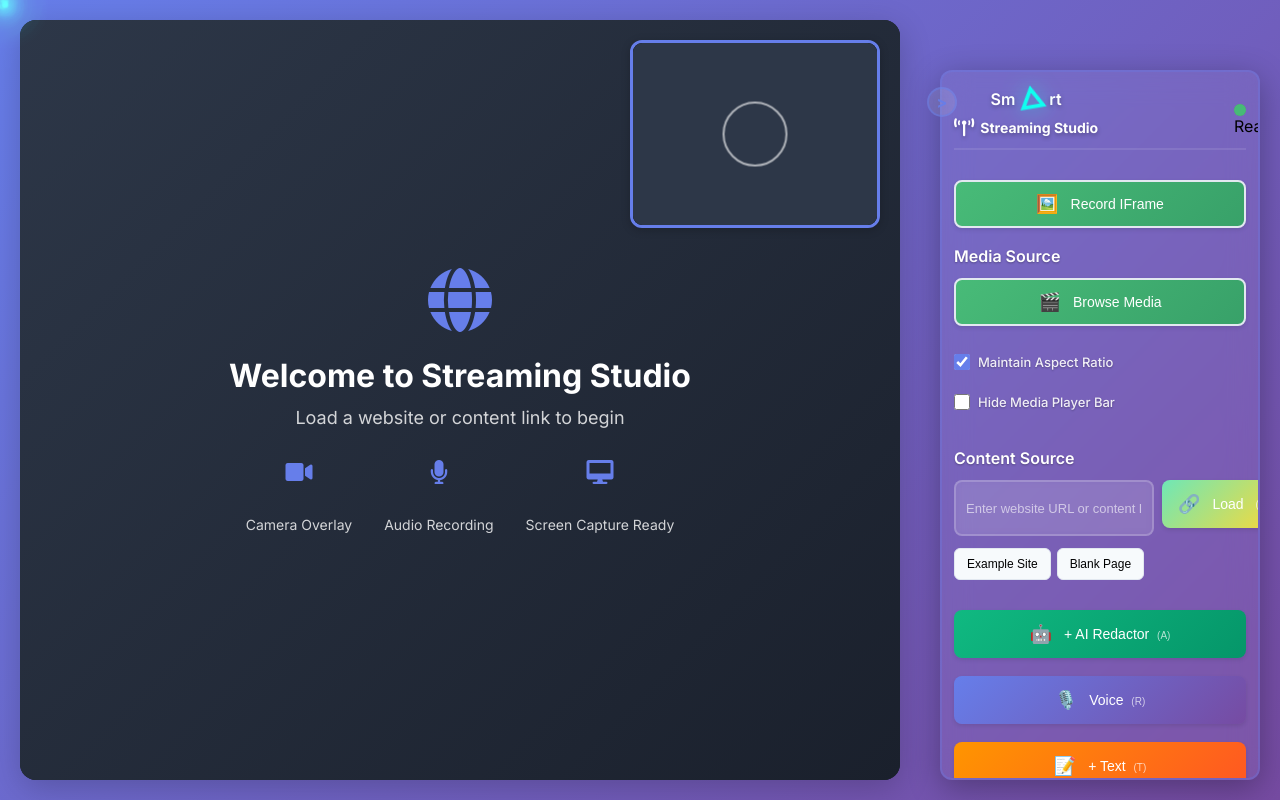
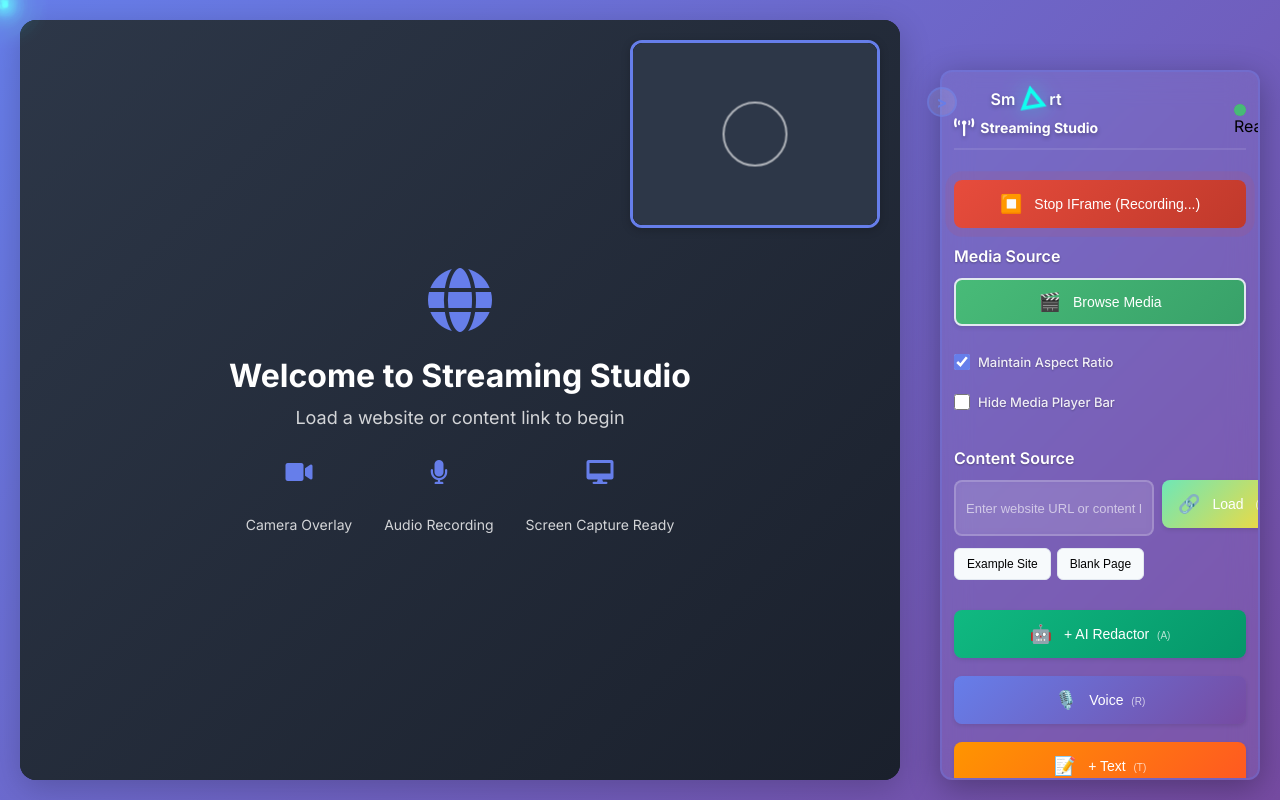
Before and after one commit to SmDeltArt/01-streaming-studio, a website with bundled scripts: page index.html in a window 1280 px wide. Both pictures are taken after a click on the button "Record IFrame". Built offline with nearby package versions, Linux system fonts and the light colour scheme.

Commit message:
feat: add iframe recording button state

```diff
--- a/css/control-panel.css
+++ b/css/control-panel.css
@@ -280,7 +280,7 @@
 }
 
 /* Special button styles */
-#iframeRecordBtn {
+#iframeRecordBtn.record-btn {
     position: sticky;
     top: 0;
     z-index: 1;
--- a/index.html
+++ b/index.html
@@ -33,7 +33,7 @@
                         <span id="statusText">Ready</span>
                     </div>
                 </div>
-                <button id="iframeRecordBtn" class="btn secondary" title="Record IFrame">
+                <button id="iframeRecordBtn" class="btn record-btn" title="Record IFrame" data-recording="false">
                     <span class="icon">🖼️</span>
                     <span class="label">Record IFrame</span>
                 </button>
--- a/script.js
+++ b/script.js
@@ -239,10 +239,22 @@ class StreamingStudio {
             }
             if (this.iframeRecordBtn) {
                 this.iframeRecordBtn.addEventListener('click', () => {
-                    if (!this.isRecording) {
+                    const recording = this.iframeRecordBtn.dataset.recording === 'true';
+                    const label = this.iframeRecordBtn.querySelector('.label');
+                    const icon = this.iframeRecordBtn.querySelector('.icon');
+
+                    if (!recording) {
                         this.safeManagerCall('recordingManager', 'startRecording', { source: 'iframe' });
+                        this.isRecording = true;
+                        this.iframeRecordBtn.dataset.recording = 'true';
+                        if (label) label.textContent = 'Stop IFrame';
+                        if (icon) icon.textContent = '⏹️';
                     } else {
                         this.safeManagerCall('recordingManager', 'stopRecording');
+                        this.isRecording = false;
+                        this.iframeRecordBtn.dataset.recording = 'false';
+                        if (label) label.textContent = 'Record IFrame';
+                        if (icon) icon.textContent = '🖼️';
                     }
                 });
             }
```
